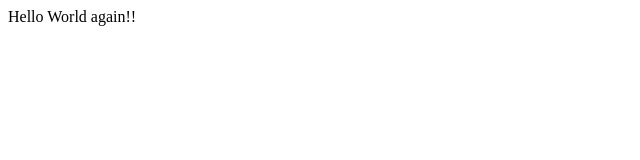
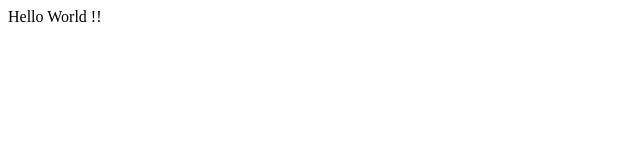
Before and after one commit to arisage/MyTask, a plain HTML site: page index.html in a window 1280 px wide. Shown: the full height of the page, 0-640 px from the left. Drawn offline with Linux system fonts and the light colour scheme.

Commit message:
delete again

```diff
--- a/index.html
+++ b/index.html
@@ -5,6 +5,6 @@
 	<title>hello</title>
 </head>
 <body>
-Hello World again!!
+Hello World !!
 </body>
 </html>
```
